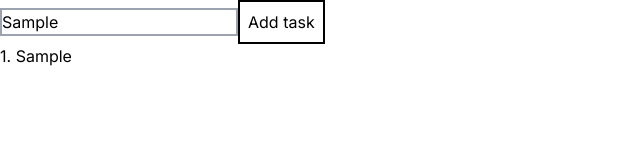
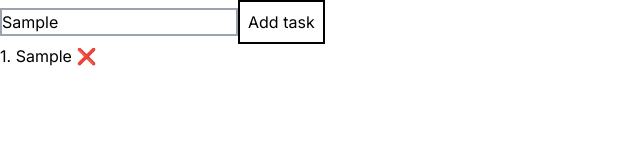
Before and after one commit to betsha1830/task-manager, a Next.js app: page / in a window 1280 px wide. Both pictures are taken after typing "Sample" into the empty fields and a click on the button "Add task". Shown: the top 160 px of the page, without its empty margins (0-640 px from the left). Built offline with nearby package versions, Linux system fonts and the light colour scheme.

Commit message:
added functionality to mark tasks as completed

```diff
--- a/app/page.tsx
+++ b/app/page.tsx
@@ -22,6 +22,20 @@ export default function Home() {
     setCurrentInput(e.target.value)
   }
 
+  //  Changes the tasks status as completed or active
+  function changeStatus(id: number) {
+    const temp = [{ id: 0, task: "", completed: false }]
+    storage.map((c, i) => {
+      if (i === 0) return // Remove the inital task that was used for data type mapping
+      if (c.id === id) {
+        temp.push({ id: id, task: c.task, completed: !c.completed })
+      } else {
+        return temp.push(c)
+      }
+    })
+    setStorage(temp)
+  }
+
   return (
     <div className="parent-container">
       <input
@@ -37,7 +51,17 @@ export default function Home() {
           if (i === 0) return // Remove the inital task that was used for data type mapping
           return (
             <div key={c.id}>
-              {c.id}. {c.task} <br />
+              {c.id}. {c.task}{" "}
+              <button
+                onClick={(e) => changeStatus(c.id)}
+                title={
+                  c.completed === false ? "Mark as completed" : "Mark as active"
+                }
+              >
+                {" "}
+                {c.completed === false ? "❌" : "✔️"}
+              </button>{" "}
+              <br />
             </div>
           )
         })}
```
Also changed, not shown: 1 other file (tests, documents, lock files or other folders).
